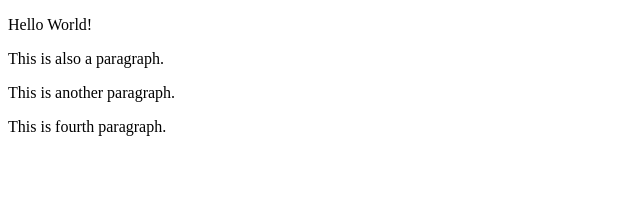
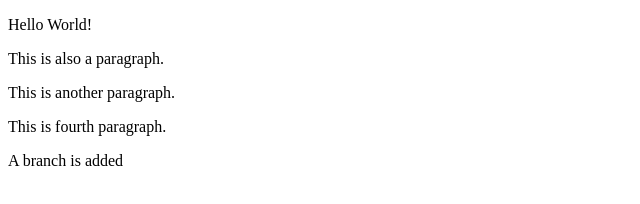
Before and after one commit to DevErf/DLProj, a website: page index.html in a window 1280 px wide. Shown: the whole page, without its empty margins (0-640 px from the left). Drawn offline with Linux system fonts and the light colour scheme.

Commit message:
Index get updated.

```diff
--- a/index.html
+++ b/index.html
@@ -9,5 +9,6 @@
     <p>This is also a paragraph.</p>
     <p>This is another paragraph.</p>
     <p>This is fourth paragraph.</p>
+    <p>A branch is added</p>
   </body>
 </html>
```
